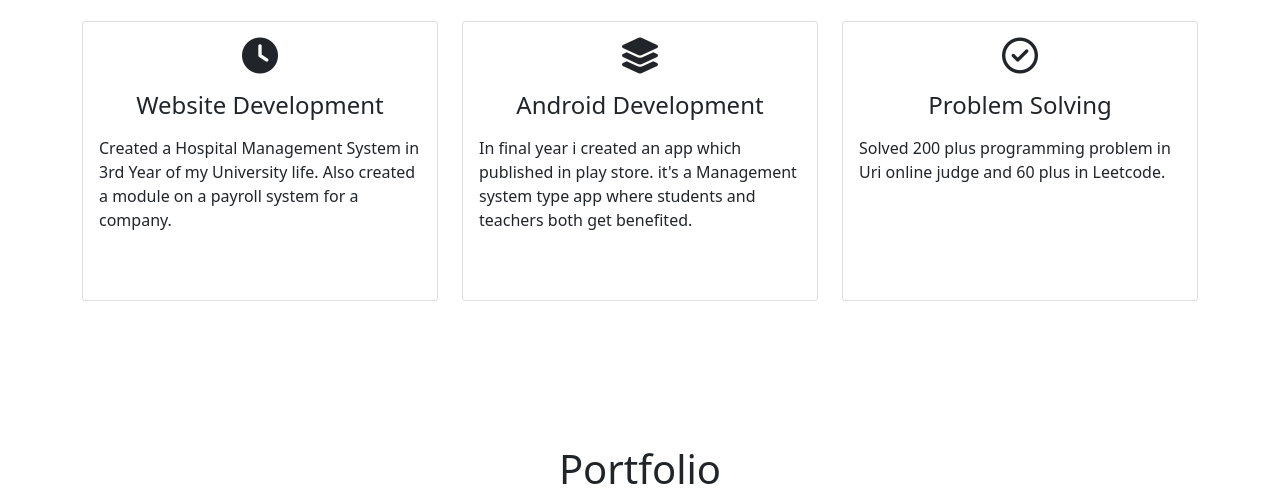
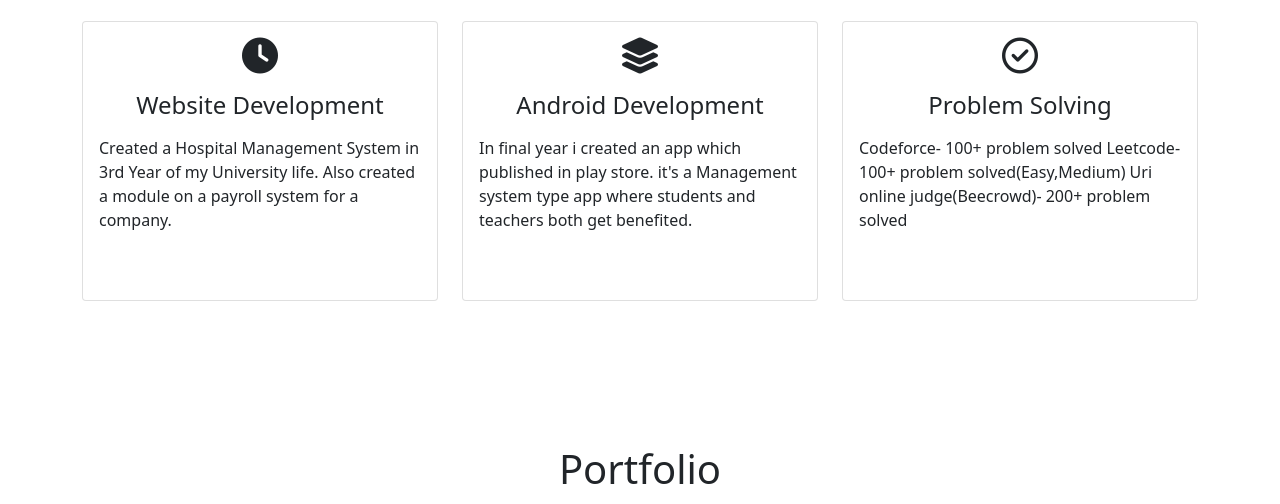
Before and after one commit to ArifAhmed120829/ArifAhmed120829.github.io, a plain HTML site: page index.html in a window 1280 px wide. Shown: the part 1680-2184 px from the top of the page. Drawn offline with nearby package versions, Linux system fonts and the light colour scheme.

Commit message:
updated
9th september

```diff
--- a/index.html
+++ b/index.html
@@ -132,7 +132,9 @@
                       <i class='far servicesIcon fa-check-circle'></i>
                       <h4 class="card-title mt-3">Problem Solving</h4>
                       <p class="card-text mt-3">
-                        Solved 200 plus programming problem in Uri online judge and 60 plus in Leetcode.
+                        Codeforce- 100+ problem solved
+                        Leetcode- 100+ problem solved(Easy,Medium)
+                        Uri online judge(Beecrowd)- 200+ problem solved
                       </p>
                   </div>
               </div>
```
